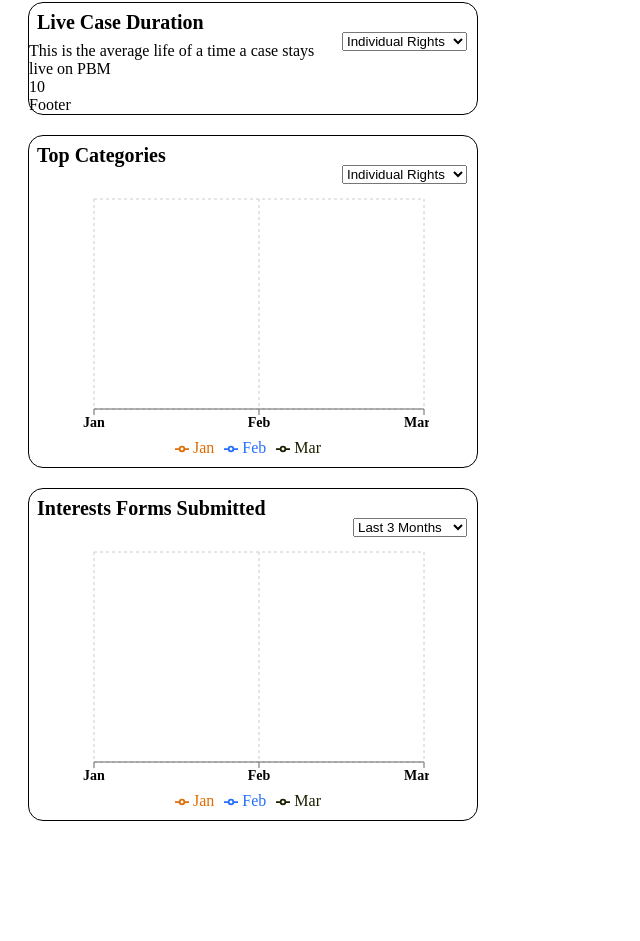
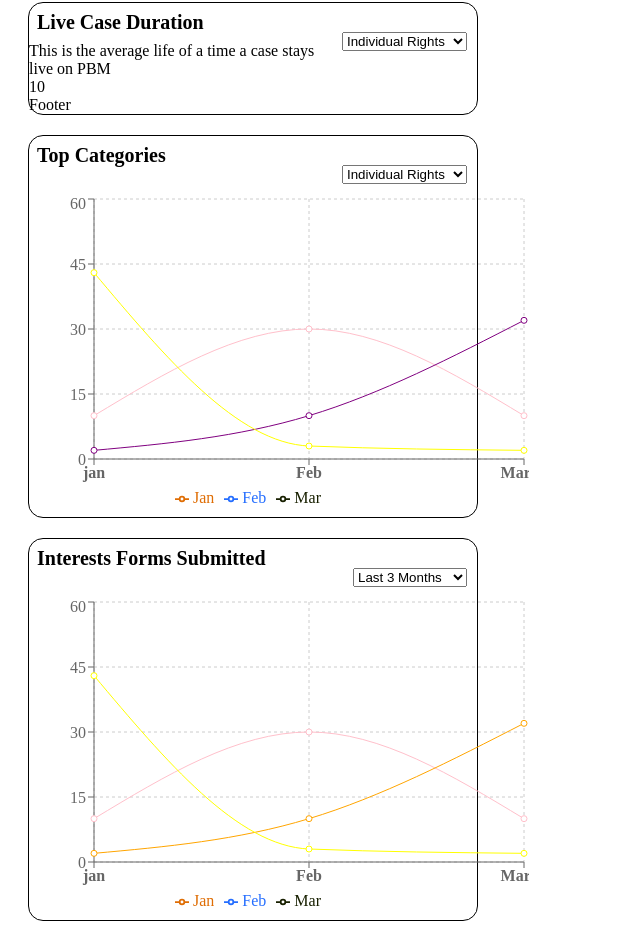
Before and after one commit to VittiniN/Widgets, a React (Create React App) app: page / in a window 1280 px wide. Shown: the part 381-1322 px from the top of the page, without its empty margins (0-640 px from the left). Before the commit the page ends 1222 px from the top, so only its background shows below. Built offline with nearby package versions, Linux system fonts and the light colour scheme.

Commit message:
deleted duplicate code, added line chart componement and props, added diffrent colors to the line chart

```diff
--- a/src/Entities /widgetDataUtils.ts
+++ b/src/Entities/widgetDataUtils.ts
@@ -69,11 +69,9 @@ export const activeVsMatters_Widget = [
 ]
 
 export const Topcatergories = [
-  // { name: "jan", Jan: 10, Feb: 2, Mar: 43},
-  // { name: "Feb", Jan: 30, Feb: 10, Mar: 3 },
-  // {name: "Mar", Jan: 10, Feb: 32, Mar: 2 },
-  // // {name: "April", Jan: 30, Feb: 23, Mar: 33}
-
+  { name: "jan", Jan: 10, Feb: 2, Mar: 43 },
+  { name: "Feb", Jan: 30, Feb: 10, Mar: 3 },
+  { name: "Mar", Jan: 10, Feb: 32, Mar: 2 },
 ];
 
 
--- a/src/Graphs/Barchartcard.tsx
+++ b/src/Graphs/Barchartcard.tsx
@@ -5,9 +5,10 @@ import {
   XAxis,
   YAxis,
   CartesianGrid,
+  Line,
 DefaultTooltipContent,
 } from "recharts";
-import { activeVsMatters_Widget } from "../Entities /widgetDataUtils";
+import { activeVsMatters_Widget } from "../Entities/widgetDataUtils";
 
 const ActiveVsMattersBarChart = () => {
   return (
--- a/src/Graphs/MetricWidget.tsx
+++ b/src/Graphs/MetricWidget.tsx
@@ -2,7 +2,7 @@ import React from "react";
 import { Card } from "react-bootstrap";
 // import { FaCaretUp } from "react-icons/fa";
 // import { FaCaretDown } from "react-icons/fa";
-import Matter from "../Components/selectmenu /Matters";
+import Matter from "../Components/selectmenu/Matters";
 
 type MetricCardProps = {
   value: number;
--- a/src/Graphs/TopcategoriesWidget.tsx
+++ b/src/Graphs/TopcategoriesWidget.tsx
@@ -7,40 +7,106 @@ import {
   CartesianGrid,
   Tooltip,
   Legend,
+  ResponsiveContainer,
 } from "recharts";
-import { Topcatergories } from "../Entities /widgetDataUtils";
-import { interestformssubmitted } from "../Entities /widgetDataUtils";
-import ActiveVsPostedButton from "../Components/selectmenu /MonthsPerMatter";
+import { Topcatergories } from "../Entities/widgetDataUtils";
+// export const Topcatergories = [
+//   { name: "jan", Jan: 10, Feb: 2, Mar: 43 },
+//   { name: "Feb", Jan: 30, Feb: 10, Mar: 3 },
+//   { name: "Mar", Jan: 10, Feb: 32, Mar: 2 },
+// ];
 
-interface LineChartGraphProps {
-  data: {}[];
-  title: string;
-
+interface LineChartProps {
+  data?: any[];
+  lines?: { dataKey: string }[];
+  colors?: string[];
+  fontWeight?: number | string;
+  stroke?: number | string;
 }
 
-const LineChartGraph: React.FC<LineChartGraphProps> = ({
-  data,
-  title,
+const Default_Font_Weight = "bold";
+const Default_Stroke = "black";
+
+const Linechart: React.FC<LineChartProps> = ({
+  fontWeight = Default_Font_Weight,
+  stroke = Default_Stroke,
+  data = [],
+  lines = [],
+  colors = [],
 }) => {
   return (
-    <div className="card-custom">
-      <div className="card_title"> {title}</div>
-
-      <div className="line_chart_container">
-      <LineChart width={400} height={250} data={data}>
-  <CartesianGrid strokeDasharray="3 3" />
-  <XAxis
-    dataKey="name"
-    tick={{ fontWeight: "bold", fontSize: "14px", fill: "black" }}
-  />
-  <YAxis tick={{ fill: "black" }} />
-  <Line type="monotone" dataKey="dataKey1" stroke="#8884d8" />
-  <Line type="monotone" dataKey="dataKey2" stroke="#82ca9d" />
-  {/* Add more Line components as needed */}
-</LineChart>
-      </div>
-    </div>
+    <LineChart
+      width={500}
+      height={300}
+      data={Topcatergories}
+      // margin={{
+      //   top: 5,
+      //   right: 30,
+      //   left: 20,
+      //   bottom: 5,
+      // }}
+    >
+      <CartesianGrid strokeDasharray="3 3" />
+      <XAxis dataKey="name" tick={{ fontWeight }} />
+      <YAxis />
+      <Tooltip />
+      {lines.map((line, index) => (
+        <Line
+          key={line.dataKey}
+          type="monotone"
+          dataKey={line.dataKey}
+          stroke={colors[index] || 'black'}
+          activeDot={{ r: 8 }}
+        />
+      ))}
+    </LineChart>
   );
 };
 
-export default LineChartGraph;
+export default Linechart;
+
+// import React from "react";
+// import {
+//   LineChart,
+//   Line,
+//   XAxis,
+//   YAxis,
+//   CartesianGrid,
+//   Tooltip,
+//   Legend,
+// } from "recharts";
+// import { Topcatergories } from "../Entities/widgetDataUtils";
+// import { interestformssubmitted } from "../Entities/widgetDataUtils";
+// // import ActiveVsPostedButton from "../Components/selectmenu /MonthsPerMatter";
+
+// interface LineChartGraphProps {
+
+//   data?: Array<{ name: string, TopCategories: number, PostedMatters: number }>;
+//  lineColorHex?: string;
+// }
+
+// const LineChartGraph: React.FC<LineChartGraphProps> = ({ data, lineColorHex }) => {
+//   return (
+//     <LineChart
+//           width={500}
+//           height={300}
+//           data={data}
+//           margin={{
+//             top: 5,
+//             right: 30,
+//             left: 20,
+//             bottom: 5,
+//           }}
+//         >
+//           <CartesianGrid strokeDasharray="3 3" />
+//           <XAxis dataKey="name" />
+//           <YAxis />
+//           <Tooltip />
+//           <Legend />
+//           <Line type="monotone" dataKey="Jan" stroke="#8884d8" activeDot={{ r: 8 }} />
+//           <Line type="monotone" dataKey="Feb" stroke="#82ca9d" />
+//         </LineChart>
+//   );
+// };
+
+// export default LineChartGraph;
--- a/src/Graphs/legend.tsx
+++ b/src/Graphs/legend.tsx
@@ -1,6 +1,5 @@
 import React from "react";
-import { Legend } from "recharts";
-import { Line } from "recharts";
+import { Legend, Line } from "recharts";
 interface BarChartLegendProps {
    COLORS: string[];
    type: string;
@@ -11,7 +10,8 @@ interface BarChartLegendProps {
 const BarChartLegend: React.FC<BarChartLegendProps> = ({COLORS,
     type,
     datakey,
-    stroke,}) => {
+    stroke,
+  }) => {
   return (
     <Legend
     //   iconSize={13}
@@ -23,6 +23,7 @@ const BarChartLegend: React.FC<BarChartLegendProps> = ({COLORS,
         { value: "Mar", type: "line", color: "#182000" },
 
       ]}
+
     //   formatter={(value, entry) => {
     //     return <span className="Bar-Chart-legend-item">{value}</span>;
     //   }}
--- a/src/index.tsx
+++ b/src/index.tsx
@@ -2,20 +2,33 @@ import React from "react";
 import ReactDOM from "react-dom/client";
 // import ActiveVsMattersCard from "./Graphs/ ActiveVsMattersWidget";
 import BarChartLegend from "./Graphs/legend";
-import ACTIVE_VS_MATTERS from "./Components/selectmenu /MonthsPerMatter";
+import ACTIVE_VS_MATTERS from "./Components/selectmenu/MonthsPerMatter";
+
 import ActiveVsMattersBarChart from "./Graphs/Barchartcard";
-import Matters from "./Components/selectmenu /Matters";
+import Matters from "./Components/selectmenu/Matters";
 
-import LineChartGraph from "./Graphs/TopcategoriesWidget";
-import { Topcatergories } from "./Entities /widgetDataUtils";
-import { interestformssubmitted } from "./Entities /widgetDataUtils";
+import {Topcatergories}from "./Entities/widgetDataUtils";
+import { interestformssubmitted } from "./Entities/widgetDataUtils";
+ import Topcatergorieswidget from "./Graphs/TopcategoriesWidget";
 // import "./index.css";
 // import PieChart from "./Graphs/PieChartWidget";
 // import ContactUsWidget from "./Components/CallToActionWidget/ContactUsWidget";
 import Metric from "./Graphs/MetricWidget";
+// import { Line, LineChart } from "recharts";
+import { CartesianGrid, LineChart, XAxis, YAxis } from "recharts";
+// import LineChart from "./Graphs/TopcategoriesWidget";
+
 // import Table from "./Components/CohortProgramWidget/table";
+import {
 
+  Line,
+
+  Tooltip,
+  Legend,
+  ResponsiveContainer,
+} from "recharts";
 import SSPBWidgetCard from "./Components/SSPBWidgetCard/SSPBWidgetCard";
+import Linechart from "./Graphs/TopcategoriesWidget";
 
 const root = ReactDOM.createRoot(
   document.getElementById("root") as HTMLElement
@@ -37,11 +50,14 @@ root.render(
       </div>
 
       <div slot="footer">
-      <BarChartLegend COLORS={["#DF6D04", "#256EFF", "#182000"]} type="line" datakey="yourDataKey" stroke="yourStrokeColor" />
+        <BarChartLegend
+          COLORS={["#DF6D04", "#256EFF", "#182000"]}
+          type=""
+          datakey=""
+          stroke=""
+        />
       </div>
     </SSPBWidgetCard>
-
-
 
     <SSPBWidgetCard renderSelectMenu={true}>
       <div slot="header">
@@ -52,7 +68,13 @@ root.render(
         <Matters />
       </div>
 
-  <div slot="body"><Metric value={10}  metriccopy ={"This is the average life of a time a case stays live on PBM" }/>
+      <div slot="body">
+        <Metric
+          value={10}
+          metriccopy={
+            "This is the average life of a time a case stays live on PBM"
+          }
+        />
       </div>
 
       <div slot="footer">Footer</div>
@@ -61,31 +83,45 @@ root.render(
 
 
 
+    <SSPBWidgetCard renderSelectMenu={true}>
+      <div slot="header">
+        <h1>Top Categories</h1>
+      </div>
+
+      <div slot="selectMenu">
+        <Matters />
+      </div>
+
+      <div slot="body">
+
+      <Linechart data={interestformssubmitted}
+
+
+      lines={[
+        { dataKey: 'Jan' },
+        { dataKey: 'Feb' },
+        { dataKey: 'Mar' }
+      ]}
+      colors={['pink', 'purple', 'yellow']}
+    />
+
+
+
+        </div>
 
 
 
 
 
-    <SSPBWidgetCard renderSelectMenu={true}>
-      <div slot="header">
-        <h1>Top Categories </h1>
+    <div slot="footer">
+        <BarChartLegend
+          COLORS={["#DF6D04", "#256EFF", "#182000"]}
+          type="line"
+          datakey="Jan"
+          stroke="yourStrokeColor"
+        />
       </div>
-<div slot="selectMenu">
-<Matters />
-</div>
-
-      <div slot="body">
-        <LineChartGraph  data={interestformssubmitted} title="" />{" "}
-      </div>
-
-      <div slot="footer">
-      <BarChartLegend COLORS={["#DF6D04", "#256EFF", "#182000"]} type="line" datakey="yourDataKey" stroke="yourStrokeColor" />
-      </div>
-
-
     </SSPBWidgetCard>
-
-
 
 
 
@@ -99,25 +135,29 @@ root.render(
       </div>
 
       <div slot="selectMenu">
-
         <ACTIVE_VS_MATTERS />
-
       </div>
 
-
-
       <div slot="body">
-        <LineChartGraph data={interestformssubmitted} title="" />
+      <Linechart
+    data={interestformssubmitted}
+    lines={[
+      { dataKey: 'Jan' },
+      { dataKey: 'Feb' },
+      { dataKey: 'Mar' }
+    ]}
+    colors={['pink', 'orange', 'yellow']}
+  />
 </div>
 
-
-
       <div slot="footer">
-      <BarChartLegend COLORS={["#002347,", "#ff8e00,", "#003366,"]} type="line" datakey="yourDataKey" stroke="yourStrokeColor" />
+        <BarChartLegend
+          COLORS={["#002347,", "#ff8e00,", "#003366,"]}
+          type="line"
+          datakey=""
+          stroke="#003366"
+        />
       </div>
-
-
-
     </SSPBWidgetCard>
   </>
 );
```
Also changed, not shown: src/Components/selectmenu/Matters.tsx (renamed from src/Components/selectmenu /Matters.tsx), src/Components/selectmenu/MattersPerCounty.tsx (renamed from src/Components/selectmenu /MattersPerCounty.tsx), src/Components/selectmenu/MonthsPerMatter.tsx (renamed from src/Components/selectmenu /MonthsPerMatter.tsx). Lines whose indentation alone changed are shown as unchanged.
